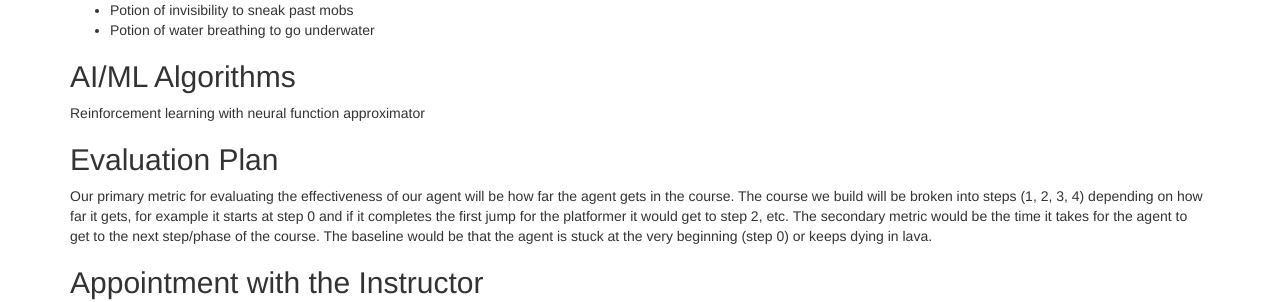
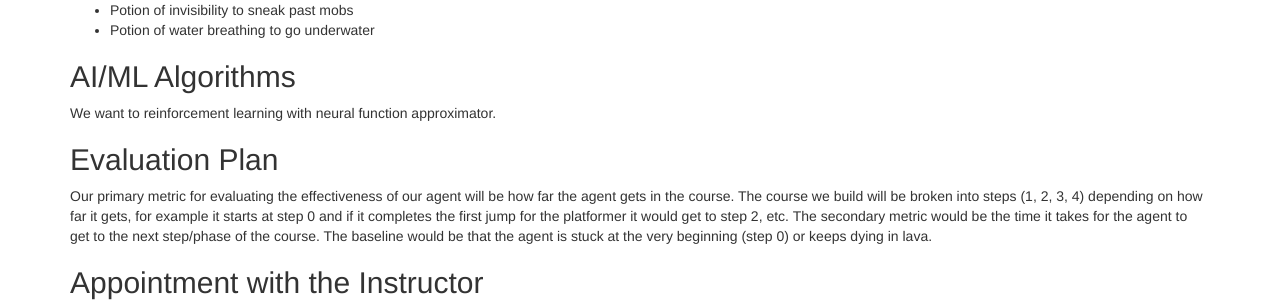
Before and after one commit to anguyen34/Tron-Researchers-CS175, a Jekyll site: the page built from docs/proposal.md, in a window 1280 px wide. Shown: the part 366-668 px from the top of the page. Built offline with Jekyll 4.4.1, drawn with Linux system fonts in a browser that asks for light colours.

Commit message:
Update proposal.md

```diff
--- a/docs/proposal.md
+++ b/docs/proposal.md
@@ -13,7 +13,7 @@ The inventory items and use case example scenarios can be seen below:
   - Potion of water breathing to go underwater
 
 ## AI/ML Algorithms
-Reinforcement learning with neural function approximator
+We want to reinforcement learning with neural function approximator.
 
 ## Evaluation Plan
 Our primary metric for evaluating the effectiveness of our agent will be how far the agent gets in the course. The course we build will be broken into steps (1, 2, 3, 4) depending on how far it gets, for example it starts at step 0 and if it completes the first jump for the platformer it would get to step 2, etc. The secondary metric would be the time it takes for the agent to get to the next step/phase of the course. The baseline would be that the agent is stuck at the very beginning (step 0) or keeps dying in lava.
```
